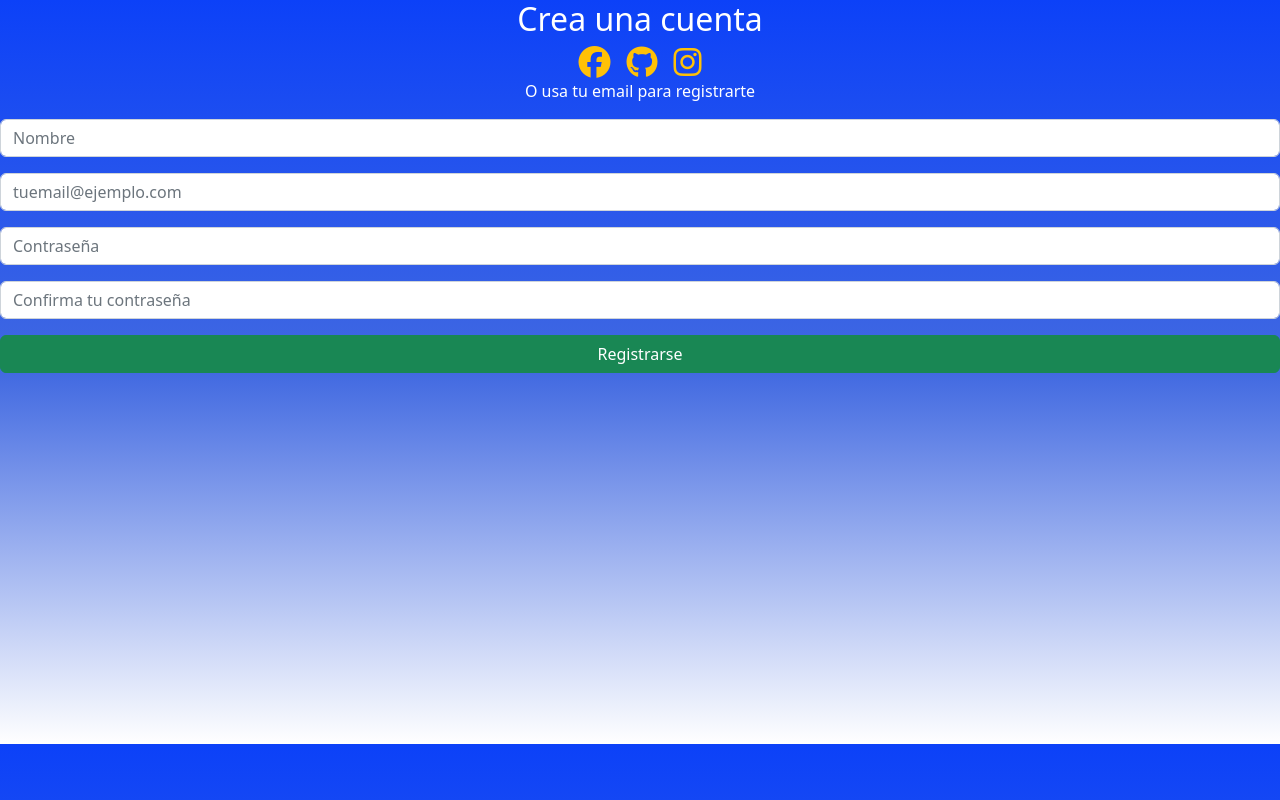
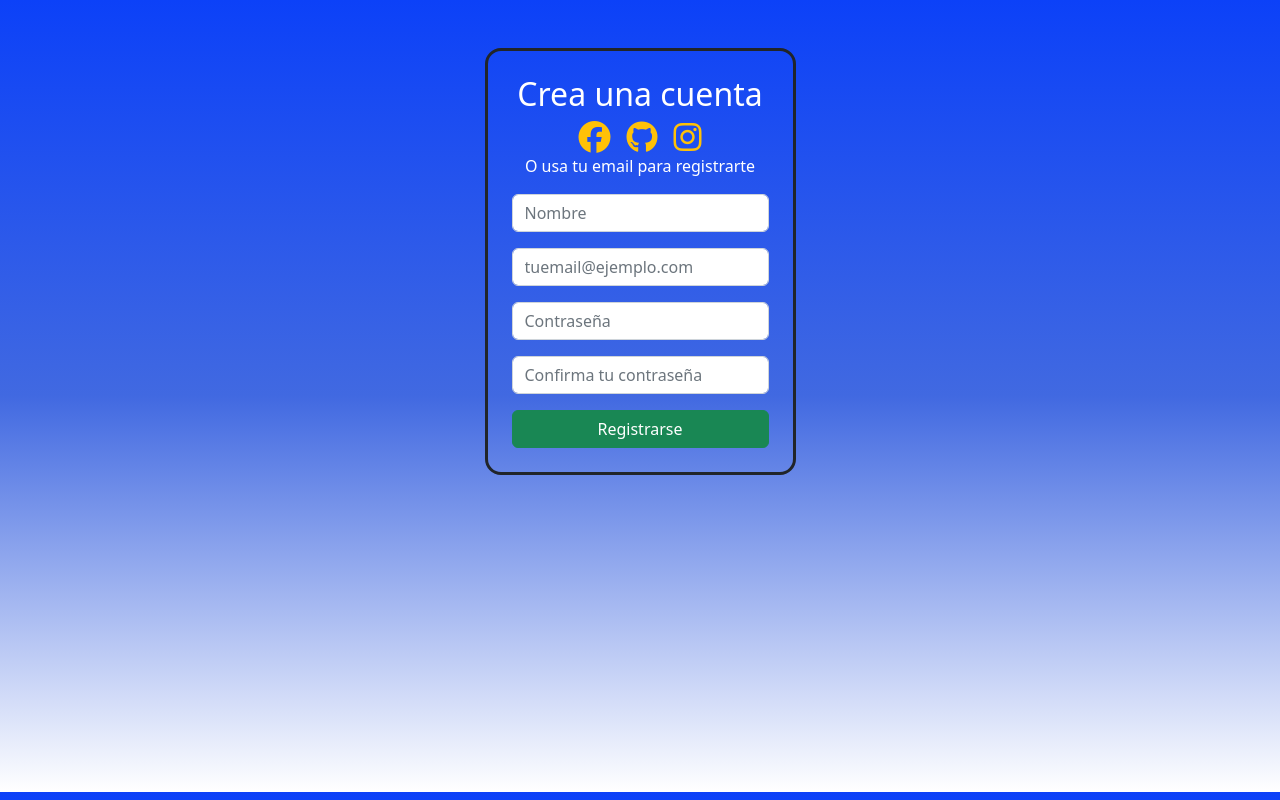
Before and after one commit to crcote/formulario-react, a React (Vite) app: page / in a window 1280 px wide. Built offline with nearby package versions, Linux system fonts and the light colour scheme.

Commit message:
update with div className BodyBox with bootstrap class and other div ClasName PrincipalBox with bootstrap class in App.jsx

```diff
--- a/src/App.jsx
+++ b/src/App.jsx
@@ -1,13 +1,14 @@
-import Registro from "./components/Registro"
-import { useState } from "react"
+import Registro from "./components/Registro";
+import { useState } from "react";
 function App() {
-
   const [error, setError] = useState();
   const [errorMail, setErrorMail] = useState();
-  const [errorPassword, setErrorPassword] = useState (); //Los estados se inicializan en undefined para que se evite mostrar el menaje de registro exitoso antes de que el formulario sea valido
+  const [errorPassword, setErrorPassword] = useState(); //Los estados se inicializan en undefined para que se evite mostrar el menaje de registro exitoso antes de que el formulario sea valido
 
   return (
     <>
+      <div className="BodyBox d-flex justify-content-center mt-5">
+        <div className="PrincipalBox d-grid border border-3 border-dark rounded-4 p-4">
           <Registro
             setError={setError}
             error={error}
@@ -16,8 +17,10 @@ function App() {
             setErrorPassword={setErrorPassword}
             errorPassword={errorPassword}
           />
+        </div>
+      </div>
     </>
-  )
+  );
 }
 
-export default App
+export default App;
```
Lines whose indentation alone changed are shown as unchanged.
